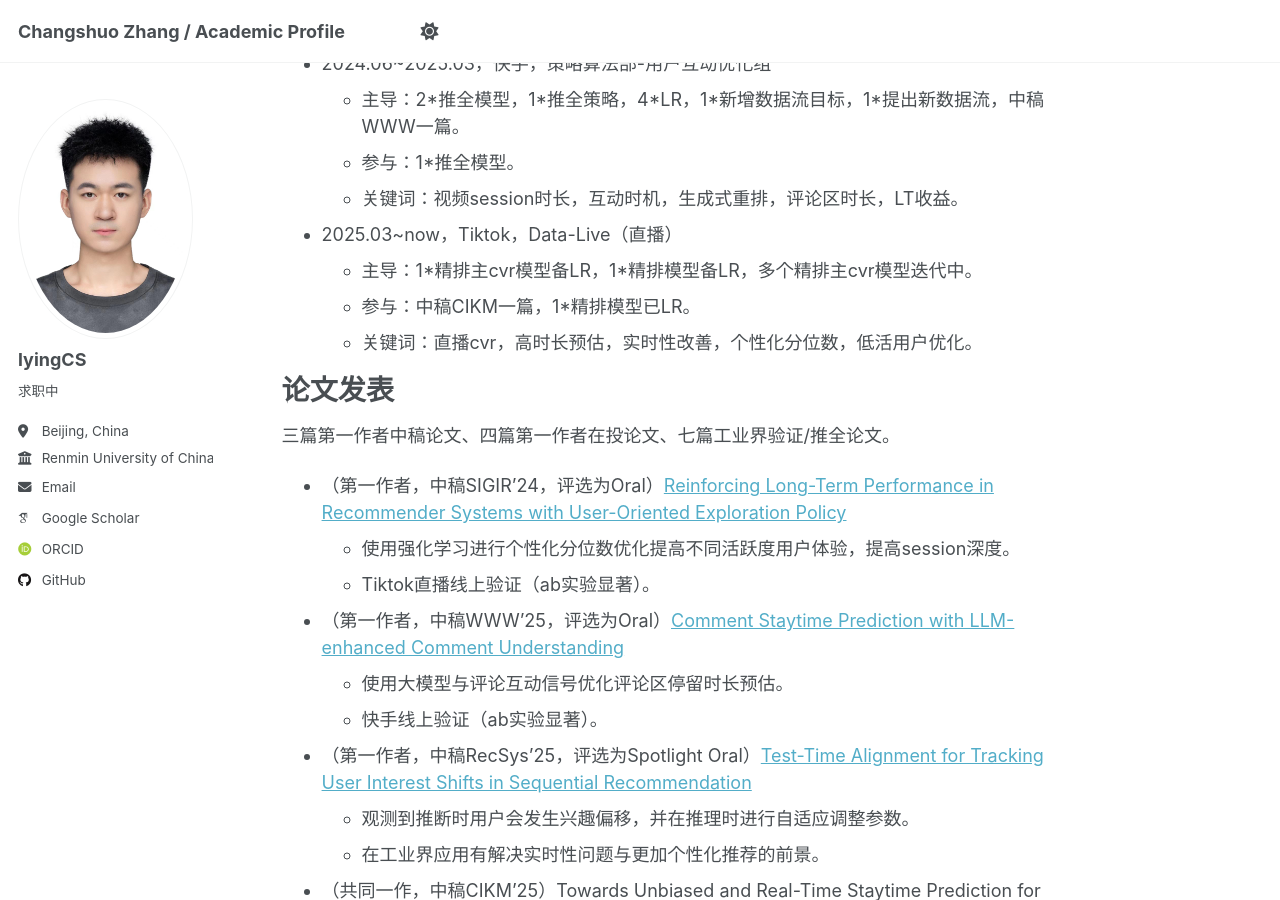
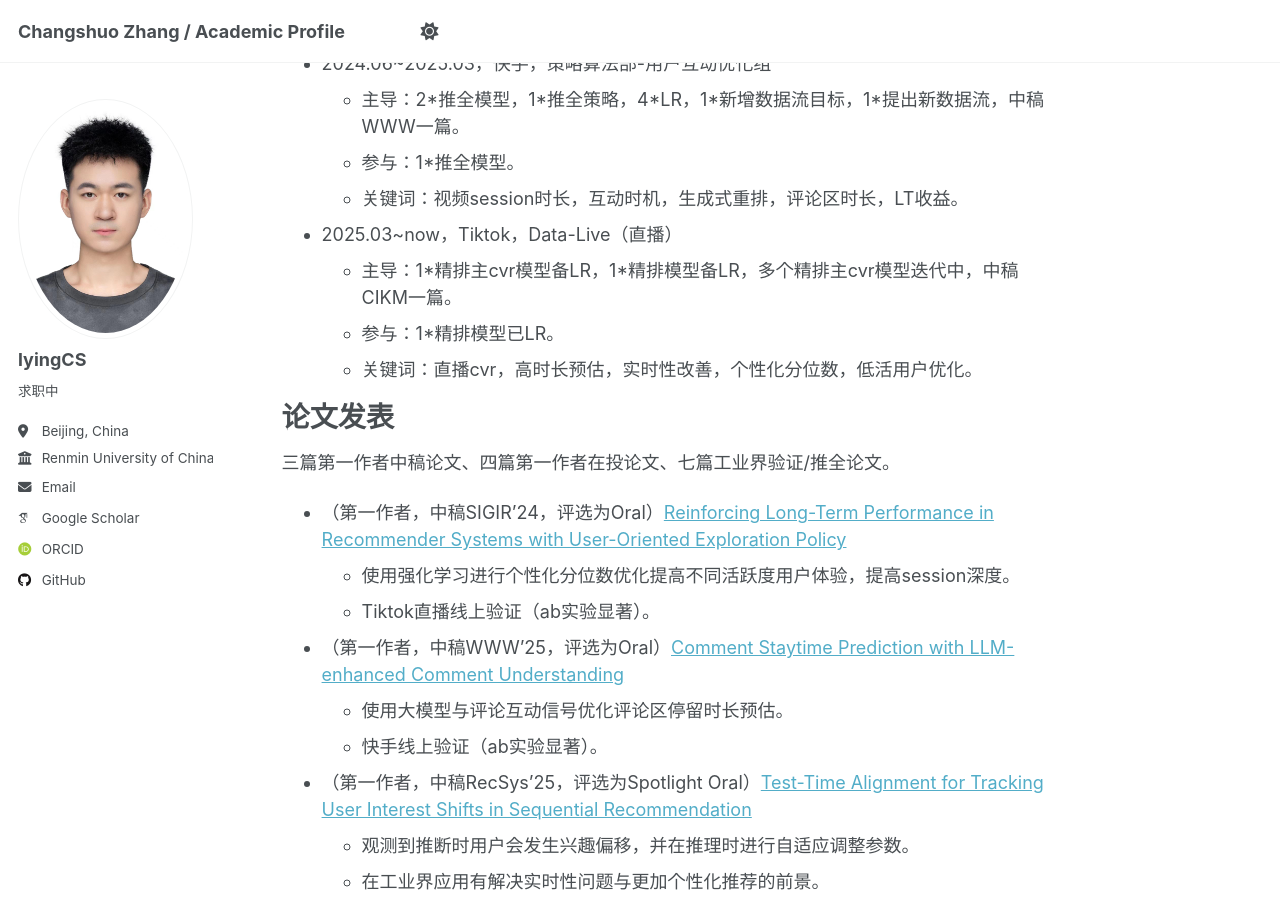
Before and after one commit to lyingCS/lyingCS.github.io, a Jekyll site: the page built from _pages/about.md, in a window 1280 px wide and 900 px high, scrolled down 953 px. Built offline with Jekyll 4.4.1, drawn with Linux system fonts in a browser that asks for light colours; some web fonts are replaced.

```diff
--- a/_pages/about.md
+++ b/_pages/about.md
@@ -41,8 +41,8 @@ redirect_from:
   + 参与：1\*推全模型。
   + 关键词：视频session时长，互动时机，生成式重排，评论区时长，LT收益。
 + 2025.03~now，Tiktok，Data-Live（直播）
-  + 主导：1\*精排主cvr模型备LR，1*精排模型备LR，多个精排主cvr模型迭代中。
-  + 参与：中稿CIKM一篇，1\*精排模型已LR。
+  + 主导：1\*精排主cvr模型备LR，1*精排模型备LR，多个精排主cvr模型迭代中，中稿CIKM一篇。
+  + 参与：1\*精排模型已LR。
   + 关键词：直播cvr，高时长预估，实时性改善，个性化分位数，低活用户优化。
 
 论文发表
```
